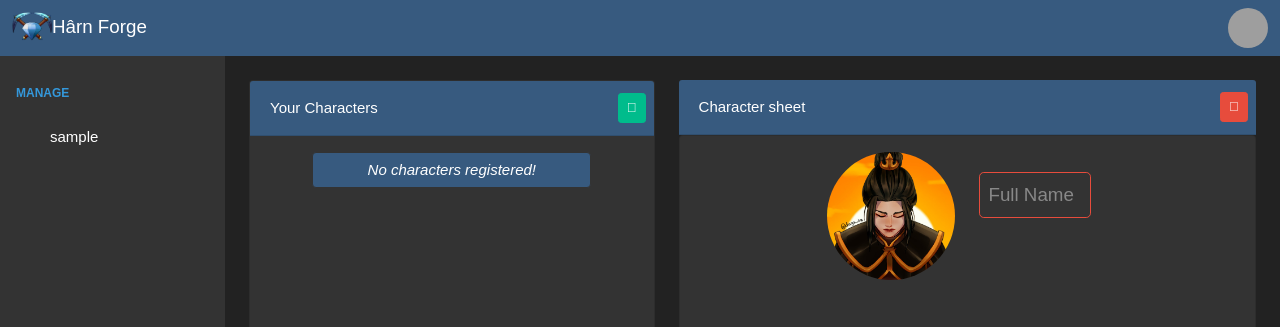
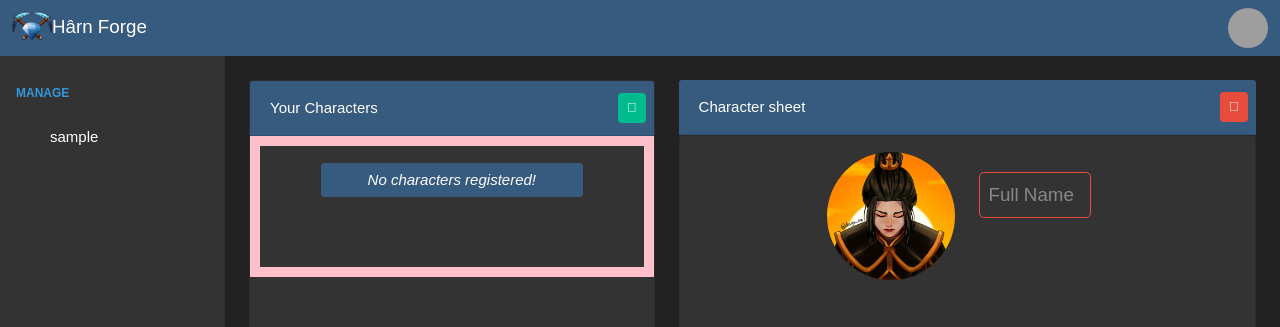
Before and after one commit to JorgeOJara/harnwebforge, a React (Create React App) app: page / in a window 1280 px wide. Shown: the top 327 px of the page. Built offline with nearby package versions, Linux system fonts and the light colour scheme; no server answers; sample sign-in values are in the browser's storage; grey boxes are pictures that could not be loaded; a web font is replaced by a local one.

Commit message:
Something

```diff
--- a/src/comp/sidePannel.js
+++ b/src/comp/sidePannel.js
@@ -49,7 +49,7 @@ Your Characters
 </div>
 </div>
 <center>
-<div className="overflow-auto h-100 p-3">
+<div className="overflow-auto h-100 p-3 lil">
 {
 completed.map(item => {
     return <button className="btn btn-secondary ch"
@@ -62,7 +62,7 @@ completed.map(item => {
 <div id="spacer" className="p-4" />
 </div></center>
 </div>
-<div className="position-absolute text-right floating-action-menu mx-2 d-md-none active lil"
+<div className="position-absolute text-right floating-action-menu mx-2 d-md-none active"
 style={{ bottom: 20, right: 20 }}
 >
 <div className="action-menu">
```
